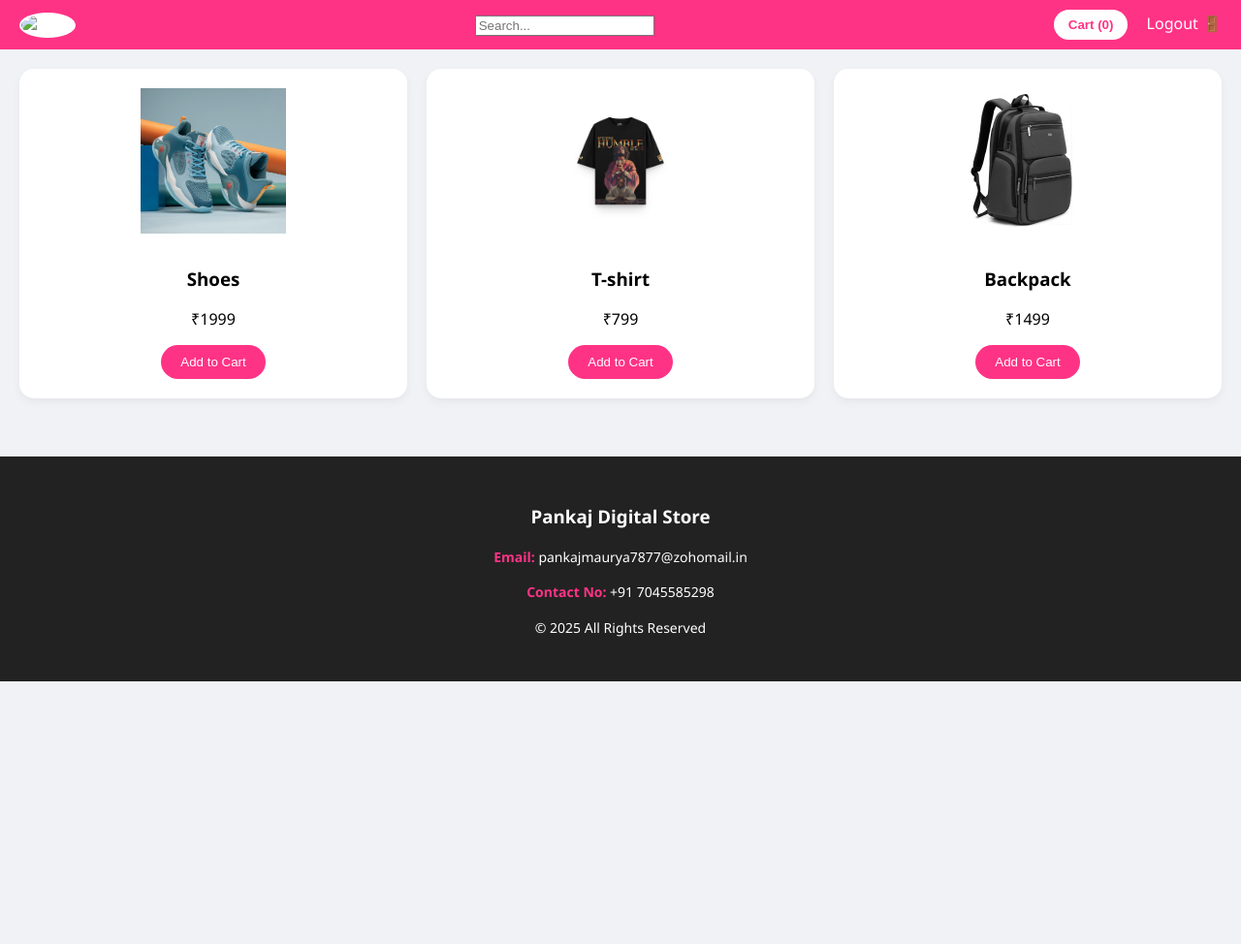
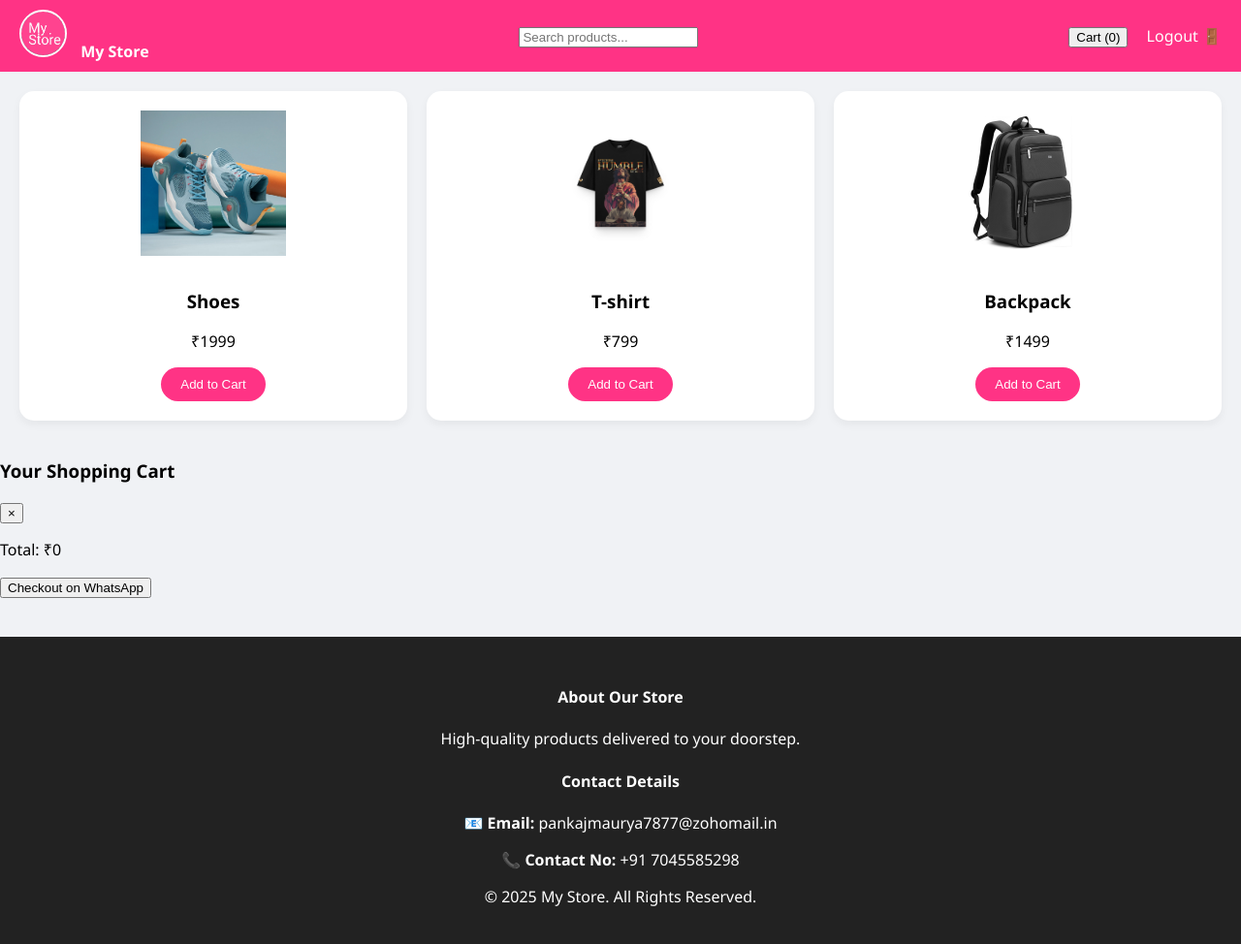
Before and after one commit to pankajm73635/ecommerce-project-website, a plain HTML site: page index.html in a window 1280 px wide. Shown: the whole page at 97% size. Before the commit the page ends 800 px from the top, so only its background shows below. Drawn offline with Linux system fonts and the light colour scheme; sample sign-in values are in the browser's storage.

Commit message:
Revamp index.html with new title and cart features
Updated the title and logo, improved search input placeholder, and added a shopping cart modal with checkout option. Enhanced footer with store information and contact details.

```diff
--- a/index.html
+++ b/index.html
@@ -3,20 +3,23 @@
 <head>
     <meta charset="UTF-8">
     <meta name="viewport" content="width=device-width, initial-scale=1.0">
-    <title>My Digital Store</title>
+    <title>My Store</title>
     <link rel="stylesheet" href="styles.css">
 </head>
 <body>
     <header>
         <div class="nav-left">
-            <img src="IMG-20251217-WA0024.jpg" alt="Logo" id="navLogo">
+            <img src="IMG-20251217-MYLOGO.jpg" alt="Logo" id="navLogo">
+            <span style="font-weight: bold; margin-left: 10px;">My Store</span>
         </div>
+
         <div class="search-box">
-            <input type="text" id="searchInput" placeholder="Search..." onkeyup="filterProducts()">
+            <input type="text" id="searchInput" placeholder="Search products..." onkeyup="filterProducts()">
         </div>
+
         <div class="nav-right">
-            <button id="cartBtn" style="background:white; color:#ff3385; border:none; padding:8px 15px; border-radius:20px; font-weight:bold; cursor:pointer;">Cart (0)</button>
-            <span onclick="logout()" style="margin-left:15px; cursor:pointer;">Logout 🚪</span>
+            <button id="cartBtn">Cart (0)</button>
+            <span class="logout-link" onclick="logout()" style="cursor:pointer; margin-left: 15px;">Logout 🚪</span>
         </div>
     </header>
 
@@ -25,22 +28,34 @@
             </div>
     </main>
 
+    <div id="cartModal" class="cart-sidebar">
+        <div class="cart-header">
+            <h3>Your Shopping Cart</h3>
+            <button onclick="toggleCart()" class="close-cart">×</button>
+        </div>
+        <div id="cartItems"></div>
+        <div class="cart-footer">
+            <p>Total: ₹<span id="totalPrice">0</span></p>
+            <button onclick="checkout()" class="checkout-btn">Checkout on WhatsApp</button>
+        </div>
+    </div>
+
     <footer>
-        <h3>Pankaj Digital Store</h3>
-        <div class="footer-contact">
-            <p><strong>Email:</strong> pankajmaurya7877@zohomail.in</p>
-            <p><strong>Contact No:</strong> +91 7045585298</p>
-            <p>&copy; 2025 All Rights Reserved</p>
+        <div class="footer-container">
+            <div class="footer-section">
+                <h4>About Our Store</h4>
+                <p>High-quality products delivered to your doorstep.</p>
+            </div>
+            <div class="footer-section">
+                <h4>Contact Details</h4>
+                <p>📧 <strong>Email:</strong> pankajmaurya7877@zohomail.in</p>
+                <p>📞 <strong>Contact No:</strong> +91 7045585298</p>
+            </div>
+            <div class="footer-bottom">
+                <p>&copy; 2025 My Store. All Rights Reserved.</p>
+            </div>
         </div>
     </footer>
-
-    <div id="cartModal" style="display:none; position:fixed; right:0; top:0; width:300px; height:100%; background:white; z-index:2000; padding:20px; box-shadow:-5px 0 15px rgba(0,0,0,0.2);">
-        <h3>Your Cart</h3>
-        <div id="cartItems"></div>
-        <hr>
-        <p>Total: ₹<span id="totalPrice">0</span></p>
-        <button onclick="toggleCart()" style="width:100%; padding:10px; background:#333; color:white; border:none; border-radius:5px; margin-top:10px;">Close</button>
-    </div>
 
     <script src="script.js"></script>
 </body>
```
